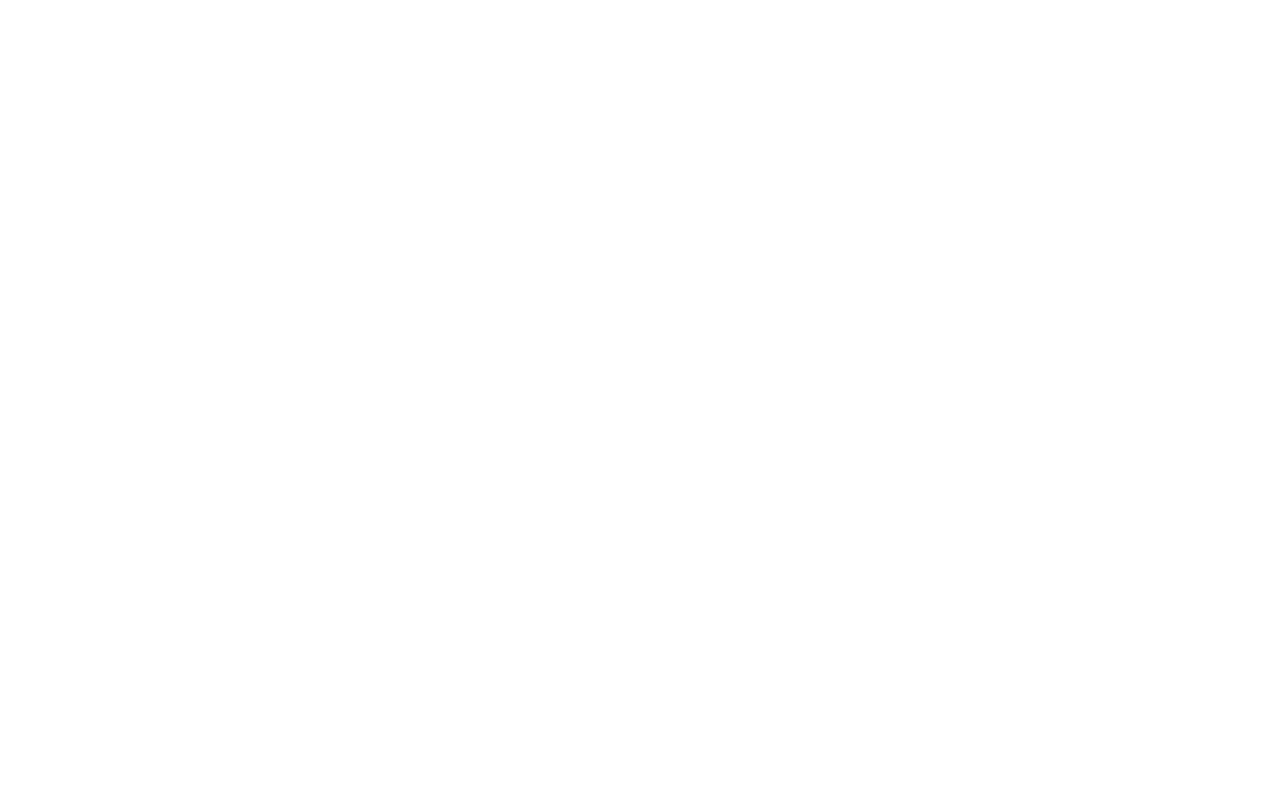
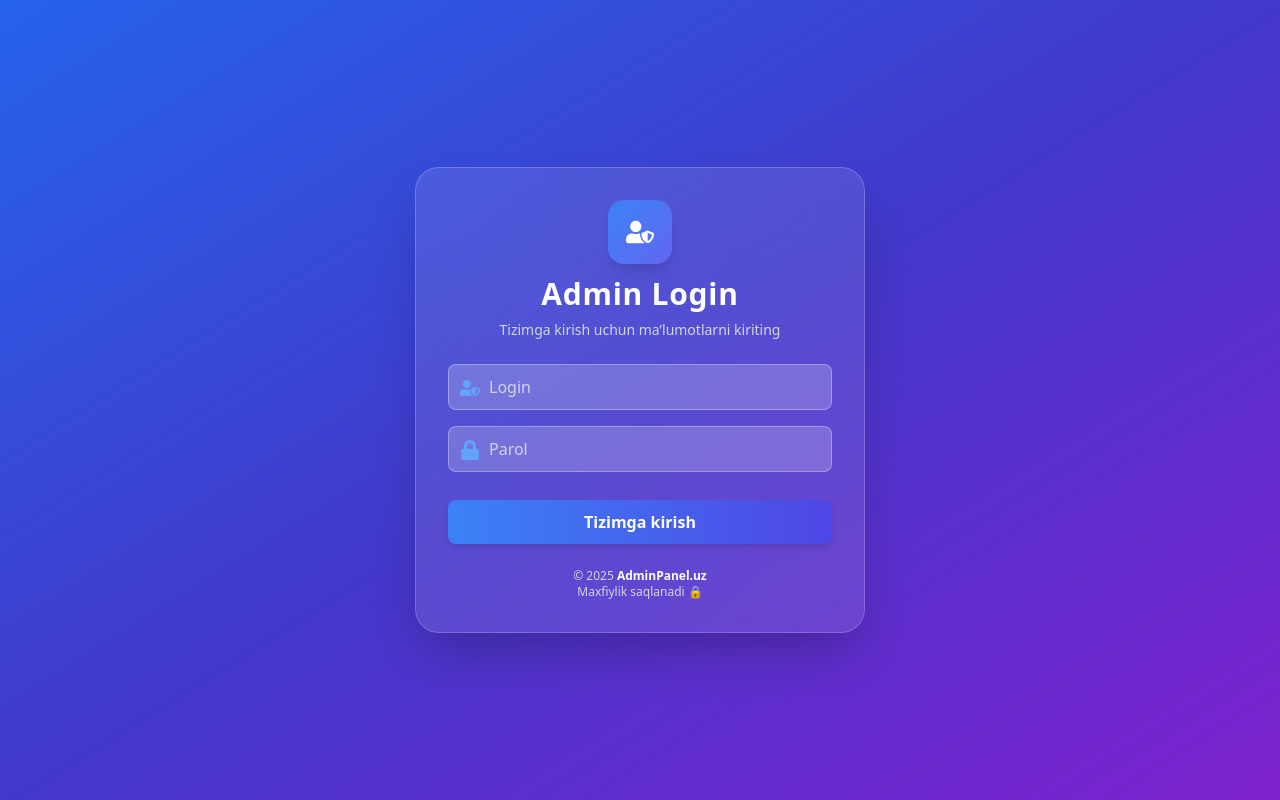
Before and after one commit to hojiakbarsobirov/admin-pannel, a React (Vite) app: page /login in a window 1280 px wide. Before the commit this address had no page. Built offline with nearby package versions, Linux system fonts and the light colour scheme.

Commit message:
Create login page

```diff
--- a/package.json
+++ b/package.json
@@ -11,6 +11,7 @@
   },
   "dependencies": {
     "firebase": "^11.0.1",
+    "framer-motion": "^12.23.24",
     "react": "^19.1.1",
     "react-apexcharts": "^1.8.0",
     "react-dom": "^19.1.1",
--- a/src/App.jsx
+++ b/src/App.jsx
@@ -1,29 +1,100 @@
-import React from "react";
-import { Routes, Route } from "react-router-dom";
-import NavbarPage from "./components/NavbarPage";
+import React, { useEffect, useState } from "react";
+import { Routes, Route, useNavigate } from "react-router-dom";
 import Layout from "./components/Layout/Layout";
 import HomePage from "./pages/HomePage";
 import AllUsersPage from "./pages/AllUsersPage";
 import DeletedUsersPage from "./pages/DeletedUsersPage";
-import RegisterPage from "./pages/RegisterPage";
 import FeedBackPage from "./pages/FeedBackPage";
 import StatistikaPage from "./pages/StatistikaPage";
 import AdminPage from "./pages/AdminPage";
+import LoginPage from "./pages/LoginPage";
 
 const App = () => {
+  const navigate = useNavigate();
+  const [isLoggedIn, setIsLoggedIn] = useState(false);
+
+  useEffect(() => {
+    const loggedIn = localStorage.getItem("isLoggedIn");
+    if (loggedIn === "true") {
+      setIsLoggedIn(true);
+    } else {
+      setIsLoggedIn(false);
+      navigate("/login");
+    }
+  }, [navigate]);
+
   return (
-    <>
-      <Routes>
-        <Route element={<Layout />}>
-          <Route path="/" element={<HomePage />} />
-          <Route path="/all-users" element={<AllUsersPage />} />
-          <Route path="/deleted-users" element={<DeletedUsersPage />} />
-          <Route path="/feedback" element={<FeedBackPage />} />
-          <Route path="/statistika" element={<StatistikaPage/>} />
-          <Route path="/admin-page" element={<AdminPage/>} />
-        </Route>
-      </Routes>
-    </>
+    <Routes>
+      {/* Login sahifasi */}
+      <Route
+        path="/login"
+        element={<LoginPage setIsLoggedIn={setIsLoggedIn} />}
+      />
+
+      {/* Admin panel uchun Layout */}
+      <Route element={<Layout setIsLoggedIn={setIsLoggedIn} />}>
+        <Route
+          path="/"
+          element={
+            isLoggedIn ? (
+              <HomePage />
+            ) : (
+              <LoginPage setIsLoggedIn={setIsLoggedIn} />
+            )
+          }
+        />
+        <Route
+          path="/all-users"
+          element={
+            isLoggedIn ? (
+              <AllUsersPage />
+            ) : (
+              <LoginPage setIsLoggedIn={setIsLoggedIn} />
+            )
+          }
+        />
+        <Route
+          path="/deleted-users"
+          element={
+            isLoggedIn ? (
+              <DeletedUsersPage />
+            ) : (
+              <LoginPage setIsLoggedIn={setIsLoggedIn} />
+            )
+          }
+        />
+        <Route
+          path="/feedback"
+          element={
+            isLoggedIn ? (
+              <FeedBackPage />
+            ) : (
+              <LoginPage setIsLoggedIn={setIsLoggedIn} />
+            )
+          }
+        />
+        <Route
+          path="/statistika"
+          element={
+            isLoggedIn ? (
+              <StatistikaPage />
+            ) : (
+              <LoginPage setIsLoggedIn={setIsLoggedIn} />
+            )
+          }
+        />
+        <Route
+          path="/admin-page"
+          element={
+            isLoggedIn ? (
+              <AdminPage />
+            ) : (
+              <LoginPage setIsLoggedIn={setIsLoggedIn} />
+            )
+          }
+        />
+      </Route>
+    </Routes>
   );
 };
 
--- a/src/components/Layout/Layout.jsx
+++ b/src/components/Layout/Layout.jsx
@@ -3,11 +3,11 @@
 import NavbarPage from "../NavbarPage";
 import Pages from "../Pages";
 
-const Layout = () => {
+const Layout = ({ setIsLoggedIn }) => {
   return (
     <section className="w-full min-h-screen flex flex-col bg-gray-50">
       {/* --- Navbar --- */}
-      <NavbarPage />
+      <NavbarPage setIsLoggedIn={setIsLoggedIn} />
 
       {/* --- Asosiy tarkib --- */}
       <div className="flex flex-1">
@@ -17,13 +17,13 @@
         </aside>
 
         {/* O‘ngdagi asosiy kontent */}
-        <main className="flex-1 bg-gray-50 h-[calc(100vh-4rem)] overflow-y-auto">
+        <main className="flex-1 bg-gray-50 h-[calc(100vh-4rem)] overflow-y-auto p-4">
           <Outlet />
         </main>
       </div>
 
       {/* Pastki menyu (faqat mobil qurilmalarda) */}
-      <div className="sm:hidden">
+      <div className="sm:hidden border-t border-gray-200">
         <Pages />
       </div>
     </section>
--- a/src/components/NavbarPage.jsx
+++ b/src/components/NavbarPage.jsx
@@ -1,26 +1,38 @@
 import React from "react";
+import { useNavigate } from "react-router-dom";
 
-const NavbarPage = () => {
+const NavbarPage = ({ setIsLoggedIn }) => {
+  const navigate = useNavigate();
+
+  const handleLogout = () => {
+    localStorage.removeItem("isLoggedIn");
+    setIsLoggedIn(false);
+    navigate("/login");
+  };
+
   return (
     <>
       <nav className="bg-blue-500 w-full h-16 flex justify-between items-center px-4 sm:px-8">
-        {/* Chap tarafdagi logo */}
-        {/* <h3 className="text-white font-semibold text-lg sm:text-xl">
+        {/* Logo */}
+        <h3 className="text-white font-semibold text-lg sm:text-xl">
           RuSpeak.uz
-        </h3> */}
+        </h3>
 
-        {/* O‘rta qism (faqat o‘rta va katta ekranlarda ko‘rinadi) */}
+        {/* Markazdagi matn */}
         <h2 className="hidden sm:block font-medium text-white text-base">
           Admin Panel
         </h2>
 
-        {/* O‘ng tarafdagi log-out tugma */}
-        <button className="border border-white text-white text-sm rounded-md px-3 py-1 hover:bg-white hover:text-blue-600 transition ease-in-out duration-200">
+        {/* Log-Out tugmasi */}
+        <button
+          onClick={handleLogout}
+          className="border border-white text-white text-sm rounded-md px-3 py-1 hover:bg-white hover:text-blue-600 transition ease-in-out duration-200"
+        >
           Log-Out
         </button>
       </nav>
 
-      {/* Mobil ekranlarda Admin Panel yozuvi alohida chiqadi */}
+      {/* Mobil uchun */}
       <div className="sm:hidden w-full bg-blue-500 text-center py-2 border-t border-white/30">
         <h2 className="text-white text-sm font-medium">Admin Panel</h2>
       </div>
--- /dev/null
+++ b/src/pages/LoginPage.jsx
@@ -0,0 +1,106 @@
+import React, { useState } from "react";
+import { useNavigate } from "react-router-dom";
+import { motion } from "framer-motion";
+import { FaUserShield, FaLock } from "react-icons/fa";
+
+const LoginPage = ({ setIsLoggedIn }) => {
+  const [login, setLogin] = useState("");
+  const [password, setPassword] = useState("");
+  const [error, setError] = useState("");
+  const navigate = useNavigate();
+
+  const handleLogin = (e) => {
+    e.preventDefault();
+
+    if (login === "admin" && password === "12345") {
+      localStorage.setItem("isLoggedIn", "true");
+      setIsLoggedIn(true);
+      navigate("/");
+    } else {
+      setError("❌ Login yoki parol noto‘g‘ri");
+    }
+  };
+
+  return (
+    <div className="min-h-screen flex justify-center items-center bg-gradient-to-br from-blue-600 via-indigo-700 to-purple-700 p-4 sm:p-6 md:p-8">
+      {/* LOGIN CARD */}
+      <motion.div
+        initial={{ opacity: 0, y: -40 }}
+        animate={{ opacity: 1, y: 0 }}
+        transition={{ duration: 0.6 }}
+        className="w-full max-w-[400px] sm:max-w-[420px] md:max-w-[450px]
+                   bg-white/10 sm:bg-white/15 md:bg-white/10
+                   backdrop-blur-2xl border border-white/20
+                   shadow-2xl rounded-2xl sm:rounded-3xl p-6 sm:p-8
+                   text-center"
+      >
+        {/* LOGO */}
+        <div className="flex flex-col items-center mb-6">
+          <div className="bg-gradient-to-br from-blue-500 to-indigo-500 text-white w-14 h-14 sm:w-16 sm:h-16 flex items-center justify-center rounded-2xl shadow-lg mb-3">
+            <FaUserShield size={28} className="sm:text-[32px]" />
+          </div>
+          <h2 className="text-2xl sm:text-3xl font-bold text-white tracking-wide">
+            Admin Login
+          </h2>
+          <p className="text-gray-300 text-xs sm:text-sm mt-2">
+            Tizimga kirish uchun ma’lumotlarni kiriting
+          </p>
+        </div>
+
+        {/* INPUTLAR */}
+        <form onSubmit={handleLogin} className="flex flex-col gap-4">
+          <div className="relative">
+            <FaUserShield className="absolute top-3.5 left-3 text-blue-400 text-lg sm:text-xl" />
+            <input
+              type="text"
+              placeholder="Login"
+              value={login}
+              onChange={(e) => setLogin(e.target.value)}
+              className="w-full pl-10 pr-3 py-2 sm:py-2.5 rounded-lg bg-white/20 text-white placeholder-gray-300 border border-white/30 focus:outline-none focus:ring-2 focus:ring-blue-400 transition-all duration-200 text-sm sm:text-base"
+            />
+          </div>
+
+          <div className="relative">
+            <FaLock className="absolute top-3.5 left-3 text-blue-400 text-lg sm:text-xl" />
+            <input
+              type="password"
+              placeholder="Parol"
+              value={password}
+              onChange={(e) => setPassword(e.target.value)}
+              className="w-full pl-10 pr-3 py-2 sm:py-2.5 rounded-lg bg-white/20 text-white placeholder-gray-300 border border-white/30 focus:outline-none focus:ring-2 focus:ring-blue-400 transition-all duration-200 text-sm sm:text-base"
+            />
+          </div>
+
+          {error && (
+            <motion.p
+              initial={{ opacity: 0 }}
+              animate={{ opacity: 1 }}
+              className="text-red-400 text-xs sm:text-sm mt-1"
+            >
+              {error}
+            </motion.p>
+          )}
+
+          <motion.button
+            whileHover={{ scale: 1.03 }}
+            whileTap={{ scale: 0.97 }}
+            type="submit"
+            className="mt-3 bg-gradient-to-r from-blue-500 to-indigo-600 hover:from-blue-400 hover:to-indigo-500 text-white py-2.5 rounded-lg font-semibold shadow-md transition-all duration-300 text-sm sm:text-base"
+          >
+            Tizimga kirish
+          </motion.button>
+        </form>
+
+        {/* FOOTER */}
+        <div className="mt-6 text-gray-300 text-[10px] sm:text-xs">
+          © 2025{" "}
+          <span className="text-white font-semibold">AdminPanel.uz</span>
+          <br />
+          Maxfiylik saqlanadi 🔒
+        </div>
+      </motion.div>
+    </div>
+  );
+};
+
+export default LoginPage;
```
Also changed, not shown: 1 other file (tests, documents, lock files or other folders).
